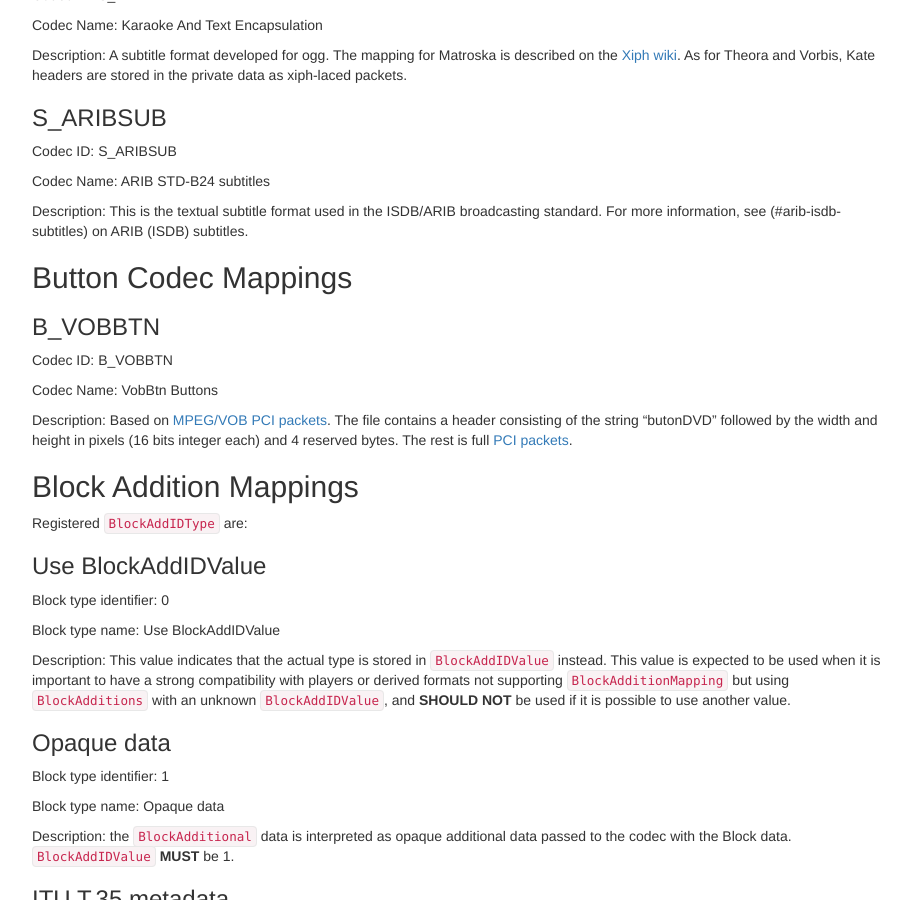
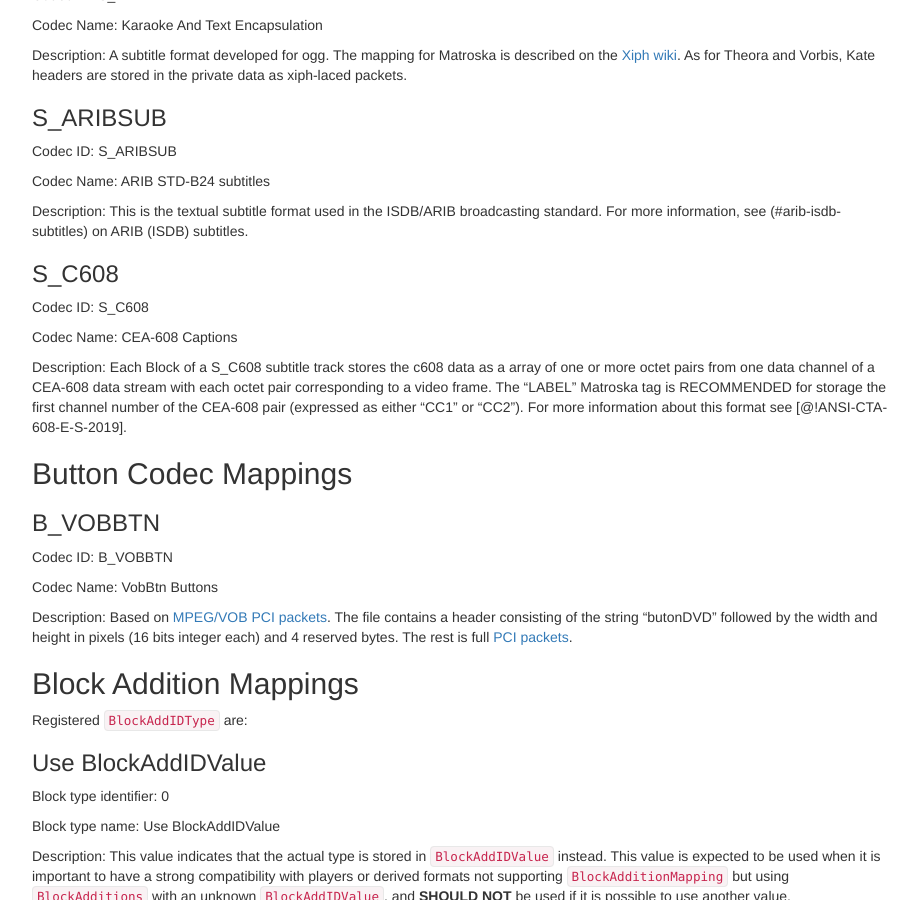
Before and after one commit to ietf-wg-cellar/matroska-specification, a Jekyll site: the page built from codec_specs.md, in a window 1280 px wide and 900 px high, scrolled down 15972 px. Shown: the whole window, without its empty margins (273-1191 px from the left). Built offline with Jekyll 4.4.1, drawn with Linux system fonts in a browser that asks for light colours; our own code applies the rules of GitHub Pages for plain Markdown files.

Commit message:
add S_C608 subtitle track

```diff
--- a/codec_specs.md
+++ b/codec_specs.md
@@ -944,6 +944,14 @@ Codec Name: ARIB STD-B24 subtitles
 Description: This is the textual subtitle format used in the ISDB/ARIB broadcasting standard.
 For more information, see (#arib-isdb-subtitles) on ARIB (ISDB) subtitles.
 
+### S_C608
+
+Codec ID: S_C608
+
+Codec Name: CEA-608 Captions
+
+Description: Each Block of a S_C608 subtitle track stores the c608 data as a array of one or more octet pairs from one data channel of a CEA-608 data stream with each octet pair corresponding to a video frame. The "LABEL" Matroska tag is RECOMMENDED for storage the first channel number of the CEA-608 pair (expressed as either "CC1" or "CC2"). For more information about this format see [@!ANSI-CTA-608-E-S-2019].
+
 ## Button Codec Mappings
 
 ### B_VOBBTN
```
